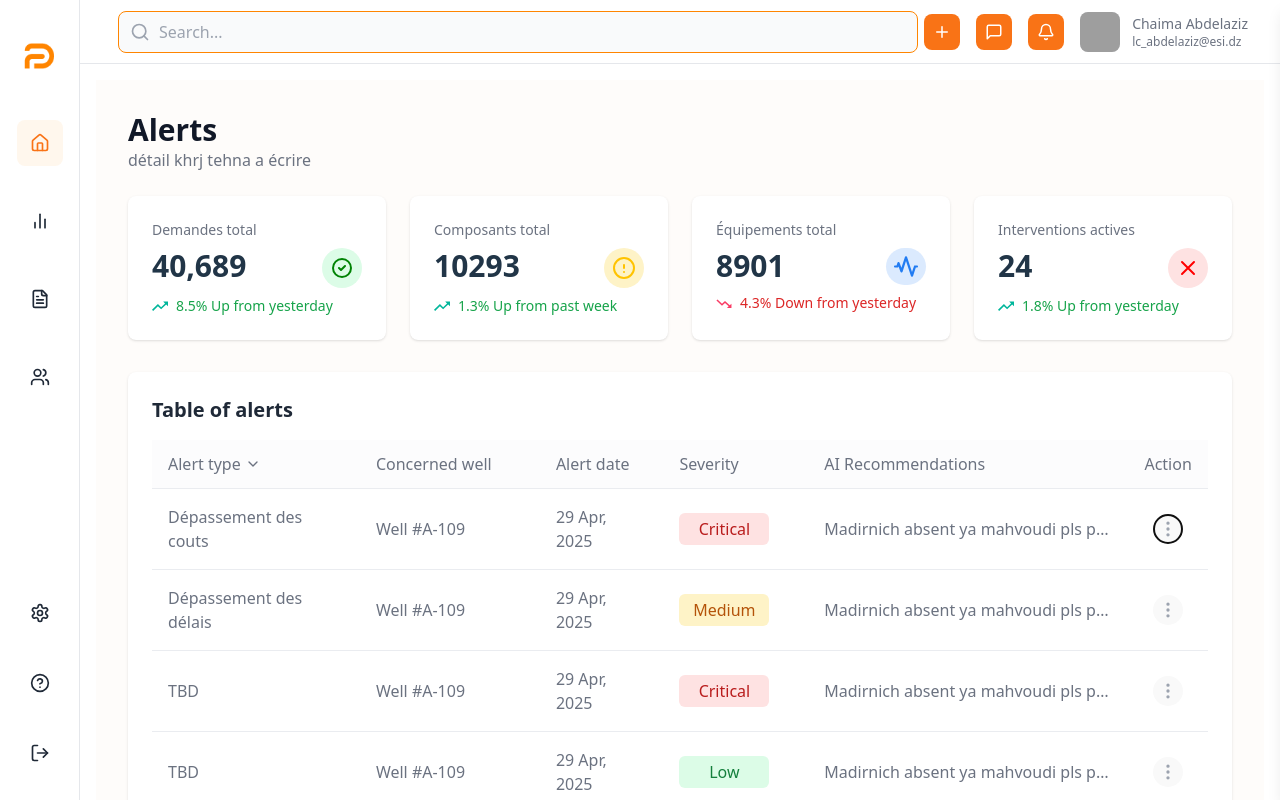
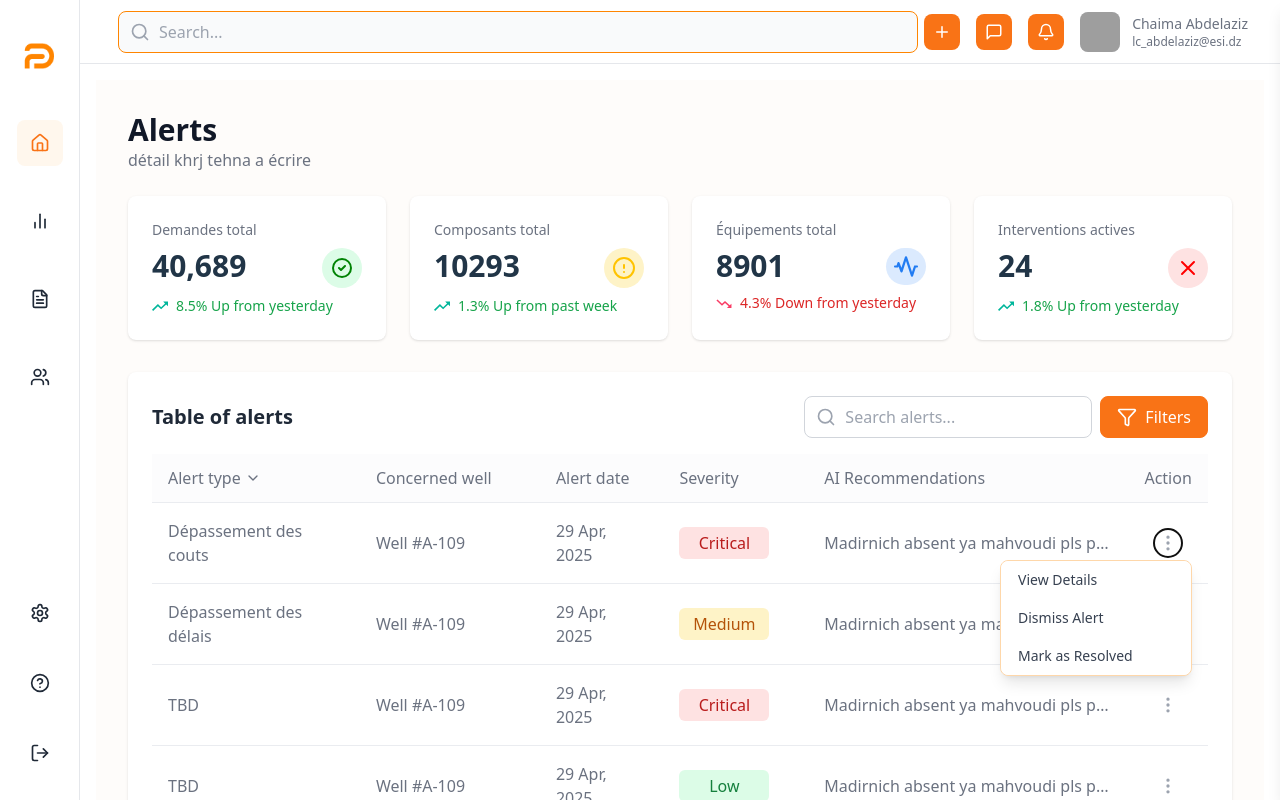
Before and after one commit to CHAIMAABDELAZIZ/syncflow, a React (Vite) app: page /alerts in a window 1280 px wide. Both pictures are taken after a click on the button 1168 px from the left and 529 px from the top of the page. Built offline with nearby package versions, Linux system fonts and the light colour scheme; grey boxes are pictures that could not be loaded.

Commit message:
Wokred on the tables buttons, they are more functional, changed the route of the wells to /Wells

```diff
--- a/src/App.jsx
+++ b/src/App.jsx
@@ -1,6 +1,6 @@
 import './App.css';
 import AuthIngnr from './pages/AuthIngnr';
-import Dashboard from './components/Dashboard';
+import Dashboard from './components/Wells';
 import Alerts from './components/alerts';
 import SubmitReport from './components/SubmitReport';
 import Layout from './components/Layout';
@@ -16,7 +16,7 @@ function App() {
 
         {/* Protected layout with navbar */}
         <Route element={<Layout />}>
-          <Route path="/dashboard" element={<Dashboard />} />
+          <Route path="/Wells" element={<Dashboard />} />
           <Route path="/alerts" element={<Alerts />} />
           <Route path="/submit-report" element={<SubmitReport />} />
           <Route path="/submit-provisional" element={<SubmitProvisional />} />
--- a/src/components/Alerts.jsx
+++ b/src/components/Alerts.jsx
@@ -1,5 +1,5 @@
-import React from 'react';
-import { MoreVertical, ChevronDown } from 'lucide-react';
+import React, { useState } from 'react';
+import { MoreVertical, ChevronDown, Search, Filter } from 'lucide-react';
 
 // Mock data
 const mockAlerts = [
@@ -21,6 +21,65 @@ function getSeverityColor(severity) {
 }
 
 export default function Alerts() {
+  const [currentPage, setCurrentPage] = useState(1);
+  const [searchQuery, setSearchQuery] = useState("");
+  const [filterSeverity, setFilterSeverity] = useState("");
+  const [showFilters, setShowFilters] = useState(false);
+  const [alerts, setAlerts] = useState(mockAlerts);
+  const [openDropdownId, setOpenDropdownId] = useState(null);
+  const itemsPerPage = 4;
+
+  // Filter and search logic
+  const filteredAlerts = alerts.filter((alert) => {
+    const matchesSeverity = filterSeverity ? alert.severity === filterSeverity : true;
+    const matchesSearch = searchQuery
+      ? alert.type.toLowerCase().includes(searchQuery.toLowerCase()) ||
+        alert.well.toLowerCase().includes(searchQuery.toLowerCase()) ||
+        alert.recommendation.toLowerCase().includes(searchQuery.toLowerCase())
+      : true;
+    return matchesSeverity && matchesSearch;
+  });
+
+  // Pagination logic
+  const indexOfLastItem = currentPage * itemsPerPage;
+  const indexOfFirstItem = indexOfLastItem - itemsPerPage;
+  const currentAlerts = filteredAlerts.slice(indexOfFirstItem, indexOfLastItem);
+  const totalPages = Math.ceil(filteredAlerts.length / itemsPerPage);
+
+  // Handle page change
+  const nextPage = () => currentPage < totalPages && setCurrentPage(currentPage + 1);
+  const prevPage = () => currentPage > 1 && setCurrentPage(currentPage - 1);
+
+  // Handle filters
+  const toggleFilters = () => {
+    setShowFilters(!showFilters);
+  };
+
+  const applyFilters = () => {
+    setShowFilters(false);
+    setCurrentPage(1); // Reset to first page after applying filters
+  };
+
+  // Handle action dropdown
+  const toggleDropdown = (id) => {
+    setOpenDropdownId(openDropdownId === id ? null : id);
+  };
+
+  const handleViewDetails = (alertId) => {
+    console.log(`Viewing details for alert ${alertId}`);
+    setOpenDropdownId(null);
+  };
+
+  const handleDismissAlert = (alertId) => {
+    setAlerts(alerts.filter((alert) => alert.id !== alertId));
+    setOpenDropdownId(null);
+  };
+
+  const handleMarkAsResolved = (alertId) => {
+    console.log(`Marking alert ${alertId} as resolved`);
+    setOpenDropdownId(null);
+  };
+
   return (
     <div className="bg-[#FEFCFA] min-h-screen p-8">
       <div className="max-w-7xl mx-auto">
@@ -96,8 +155,56 @@ export default function Alerts() {
         </div>
         {/* Table of Alerts */}
         <div className="bg-white rounded-lg shadow p-6">
-          <div className="flex flex-row justify-between items-center mb-4">
+          <div className="flex flex-row items-center justify-between mb-4">
             <h2 className="text-xl font-semibold text-gray-800">Table of alerts</h2>
+            <div className="flex gap-2 items-center">
+              <div className="relative w-60 md:w-72">
+                <div className="absolute inset-y-0 left-0 flex items-center pl-3 pointer-events-none">
+                  <Search className="h-5 w-5 text-gray-400" />
+                </div>
+                <input
+                  type="text"
+                  value={searchQuery}
+                  onChange={(e) => { setSearchQuery(e.target.value); setCurrentPage(1); }}
+                  className="block w-full text-black pl-10 pr-3 py-2 border border-gray-300 rounded-lg bg-white focus:outline-none focus:ring-1 focus:ring-orange-500 transition-shadow duration-200"
+                  placeholder="Search alerts..."
+                />
+              </div>
+              <div className="relative">
+                <button
+                  onClick={toggleFilters}
+                  className="flex items-center gap-2 px-4 py-2 text-white bg-orange-500 border border-orange-500 rounded-lg whitespace-nowrap hover:bg-orange-600 transition-colors duration-200"
+                >
+                  <Filter className="text-white h-5 w-5" />
+                  <span>Filters</span>
+                </button>
+                {showFilters && (
+                  <div className="absolute right-0 mt-2 w-64 bg-white border border-gray-200 rounded-lg shadow-lg p-4 z-10">
+                    <h3 className="text-sm font-semibold text-gray-700 mb-2">Filter Options</h3>
+                    {/* Filter by Severity */}
+                    <div className="mb-4">
+                      <label className="block text-sm text-gray-600 mb-1">Severity</label>
+                      <select
+                        value={filterSeverity}
+                        onChange={(e) => setFilterSeverity(e.target.value)}
+                        className="w-full border bg-white text-black border-gray-300 rounded-md p-2 text-sm focus:outline-none focus:ring-1 focus:ring-orange-500"
+                      >
+                        <option value="">All</option>
+                        <option value="Critical">Critical</option>
+                        <option value="Medium">Medium</option>
+                        <option value="Low">Low</option>
+                      </select>
+                    </div>
+                    <button
+                      onClick={applyFilters}
+                      className="w-full bg-orange-500 text-white py-2 rounded-md hover:bg-orange-600 transition-colors duration-200"
+                    >
+                      Apply Filters
+                    </button>
+                  </div>
+                )}
+              </div>
+            </div>
           </div>
           {/* Table */}
           <div className="overflow-x-auto">
@@ -128,10 +235,10 @@ export default function Alerts() {
                 </tr>
               </thead>
               <tbody>
-                {mockAlerts.map((alert) => (
+                {currentAlerts.map((alert) => (
                   <tr
                     key={alert.id}
-                    className="border-b border-thin border-divider hover:bg-gray-50"
+                    className="border-b bg-white border-thin border-divider hover:bg-gray-50"
                   >
                     <td className="px-4 py-4">
                       <div className="font-medium text-gray-500">{alert.type}</div>
@@ -151,10 +258,35 @@ export default function Alerts() {
                       {alert.recommendation}
                     </td>
                     <td className="px-4 py-4 text-center">
-                      <div className="flex justify-center">
-                        <button className="rounded-full p-1 hover:bg-gray-100 transition-colors duration-150">
+                      <div className="relative flex justify-center">
+                        <button
+                          onClick={() => toggleDropdown(alert.id)}
+                          className="rounded-full p-1 bg-white hover:bg-gray-100 transition-colors duration-150"
+                        >
                           <MoreVertical className="h-5 w-5 text-gray-400" />
                         </button>
+                        {openDropdownId === alert.id && (
+                          <div className="absolute right-0 mt-8 w-48 bg-white border border-orange-200 rounded-lg shadow-lg z-10">
+                            <button
+                              onClick={() => handleViewDetails(alert.id)}
+                              className="block w-full bg-white text-left px-4 py-2 text-sm text-gray-700 hover:bg-gray-100"
+                            >
+                              View Details
+                            </button>
+                            <button
+                              onClick={() => handleDismissAlert(alert.id)}
+                              className="block w-full bg-white text-left px-4 py-2 text-sm text-gray-700 hover:bg-gray-100"
+                            >
+                              Dismiss Alert
+                            </button>
+                            <button
+                              onClick={() => handleMarkAsResolved(alert.id)}
+                              className="block w-full bg-white text-left px-4 py-2 text-sm text-gray-700 hover:bg-gray-100"
+                            >
+                              Mark as Resolved
+                            </button>
+                          </div>
+                        )}
                       </div>
                     </td>
                   </tr>
@@ -165,13 +297,21 @@ export default function Alerts() {
           {/* Pagination */}
           <div className="flex justify-between items-center mt-4 pt-4">
             <div className="text-sm text-gray-500">
-              1 - 8 of 40 items
+              {indexOfFirstItem + 1} - {Math.min(indexOfLastItem, filteredAlerts.length)} of {filteredAlerts.length} items
             </div>
             <div className="flex gap-2">
-              <button className="px-4 py-2 border border-gray-300 rounded-md bg-white text-gray-700 hover:bg-gray-50 transition-colors duration-200">
+              <button
+                onClick={prevPage}
+                className="px-4 py-2 border border-gray-300 rounded-md bg-white text-gray-700 hover:bg-gray-50 transition-colors duration-200"
+                disabled={currentPage === 1}
+              >
                 Previous
               </button>
-              <button className="px-4 py-2 border border-gray-300 rounded-md bg-white text-gray-700 hover:bg-gray-50 transition-colors duration-200">
+              <button
+                onClick={nextPage}
+                className="px-4 py-2 border border-gray-300 rounded-md bg-white text-gray-700 hover:bg-gray-50 transition-colors duration-200"
+                disabled={currentPage === totalPages}
+              >
                 Next
               </button>
             </div>
--- a/src/components/Dashboard.jsx
+++ b/src/components/Wells.jsx
@@ -15,12 +15,14 @@ const mockWells = [
   { id: "A-113", status: "InActive", phase: "Nom du phase", progress: 70 },
 ];
 
-export default function Dashboard() {
+export default function Wells() {
   const [selectedWells, setSelectedWells] = useState(["A-107", "A-108", "A-109"]);
   const [currentPage, setCurrentPage] = useState(1);
   const [showFilters, setShowFilters] = useState(false);
   const [filterStatus, setFilterStatus] = useState("");
   const [filterProgress, setFilterProgress] = useState("");
+  const [wells, setWells] = useState(mockWells); // State to manage wells data
+  const [openDropdownId, setOpenDropdownId] = useState(null);
   const itemsPerPage = 5;
 
   const toggleWellSelection = (wellId) => {
@@ -41,7 +43,7 @@ export default function Dashboard() {
   };
 
   // Filter logic
-  const filteredWells = mockWells.filter((well) => {
+  const filteredWells = wells.filter((well) => {
     const matchesStatus = filterStatus ? well.status === filterStatus : true;
     const matchesProgress = filterProgress
       ? (filterProgress === "above50" ? well.progress > 50 : well.progress <= 50)
@@ -75,9 +77,25 @@ export default function Dashboard() {
     console.log("Opening add oil well form...");
   };
 
-  // Handle more vertical action
-  const handleMoreAction = (wellId) => {
-    console.log(`Action clicked for well ${wellId}`);
+  // Handle action dropdown
+  const toggleDropdown = (wellId) => {
+    setOpenDropdownId(openDropdownId === wellId ? null : wellId);
+  };
+
+  const handleViewDetails = (wellId) => {
+    console.log(`Viewing details for well ${wellId}`);
+    setOpenDropdownId(null);
+  };
+
+  const handleEditWell = (wellId) => {
+    console.log(`Editing well ${wellId}`);
+    setOpenDropdownId(null);
+  };
+
+  const handleDeleteWell = (wellId) => {
+    setWells(wells.filter((well) => well.id !== wellId));
+    setOpenDropdownId(null);
+    setSelectedWells(selectedWells.filter((id) => id !== wellId)); // Update selected wells
   };
 
   // Handle filters
@@ -350,13 +368,35 @@ export default function Dashboard() {
                         </div>
                       </td>
                       <td className="px-4 py-4 text-center">
-                        <div className="flex justify-center">
+                        <div className="relative flex justify-center">
                           <button
-                            onClick={() => handleMoreAction(well.id)}
-                            className="rounded-full p-1 bg-white hover:border-orange-500 transition-colors duration-150"
+                            onClick={() => toggleDropdown(well.id)}
+                            className="rounded-full p-1 bg-white border-none hover:bg-gray-100 focus:outline-none transition-colors duration-150"
                           >
                             <MoreVertical className="h-5 w-5 text-gray-400" />
                           </button>
+                          {openDropdownId === well.id && (
+                            <div className="absolute right-0 mt-8 w-48 bg-white border border-gray-200 rounded-lg shadow-lg z-10">
+                              <button
+                                onClick={() => handleViewDetails(well.id)}
+                                className="block bg-white w-full text-left px-4 py-2 text-sm text-gray-700 hover:bg-gray-100"
+                              >
+                                View Details
+                              </button>
+                              <button
+                                onClick={() => handleEditWell(well.id)}
+                                className="block bg-white w-full text-left px-4 py-2 text-sm text-gray-700 hover:bg-gray-100"
+                              >
+                                Edit Well
+                              </button>
+                              <button
+                                onClick={() => handleDeleteWell(well.id)}
+                                className="block bg-white w-full text-left px-4 py-2 text-sm text-red-700 hover:bg-gray-100"
+                              >
+                                Delete Well
+                              </button>
+                            </div>
+                          )}
                         </div>
                       </td>
                     </tr>
```
